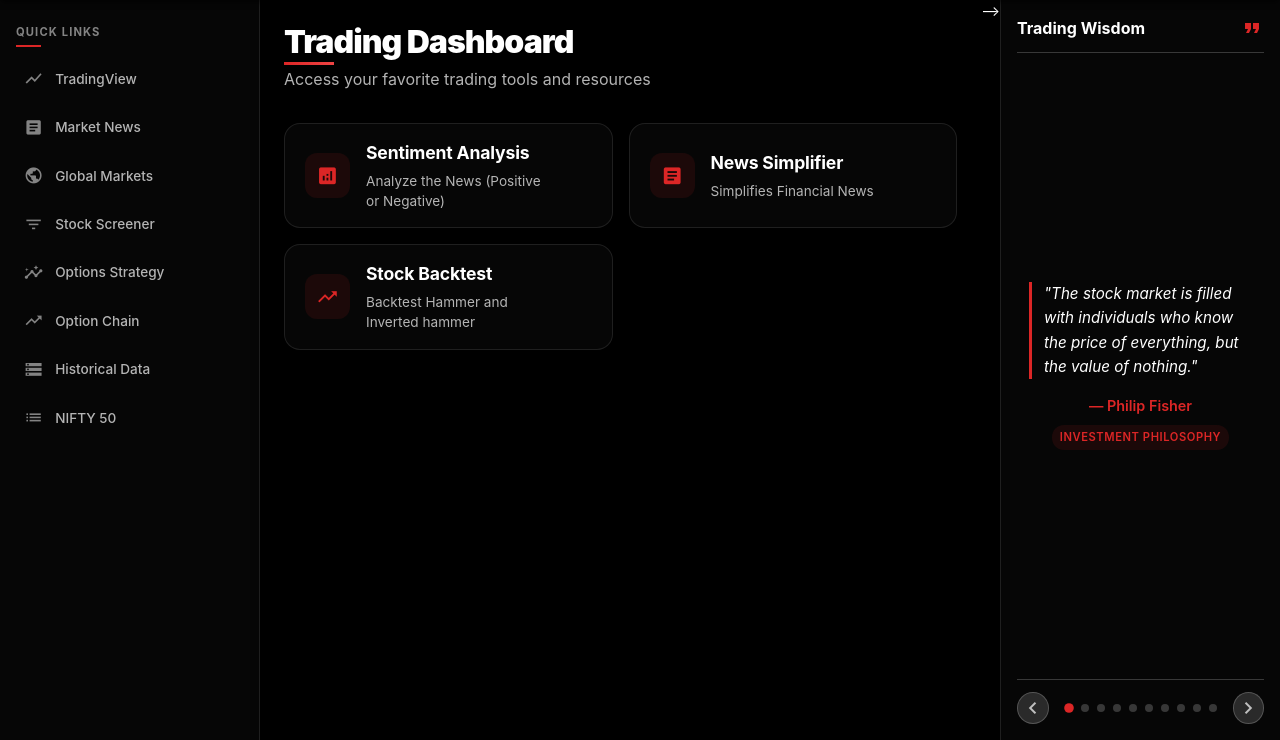
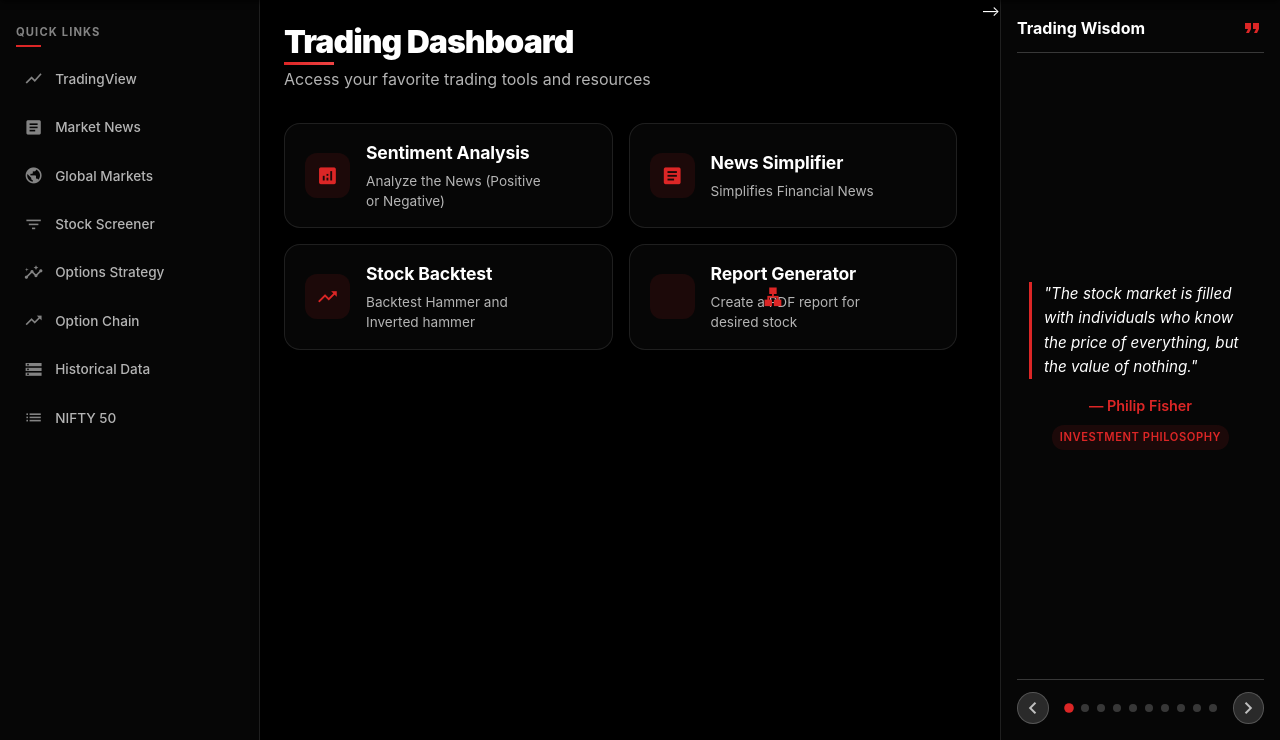
Before and after one commit to vengats-off/sagixsen, a Flask app: page / in a window 1280 px wide. Shown: the part 60-800 px from the top of the page. Run offline with Flask 3, Linux system fonts and the light colour scheme.

Commit message:
Update index.html

```diff
--- a/templates/index.html
+++ b/templates/index.html
@@ -153,9 +153,9 @@
                     </div>
                 </div>
 
-               <!--<div class="feature-card" data-path="/options">
+              <div class="feature-card" data-path="/options">
                     <div class="feature-icon">
-                        <span class="material-icons">account_balance</span>
+                        <span class="material-icons">account_balanc</span>
                     </div>
                     <div class="feature-content">
                         <h3 class="feature-title">Report Generator</h3>
@@ -166,7 +166,7 @@
                     </div>
                 </div>
 
-                <div class="feature-card" data-path="/risk">
+                <!-- <div class="feature-card" data-path="/risk">
                     <div class="feature-icon">
                         <span class="material-icons">security</span>
                     </div>
```
